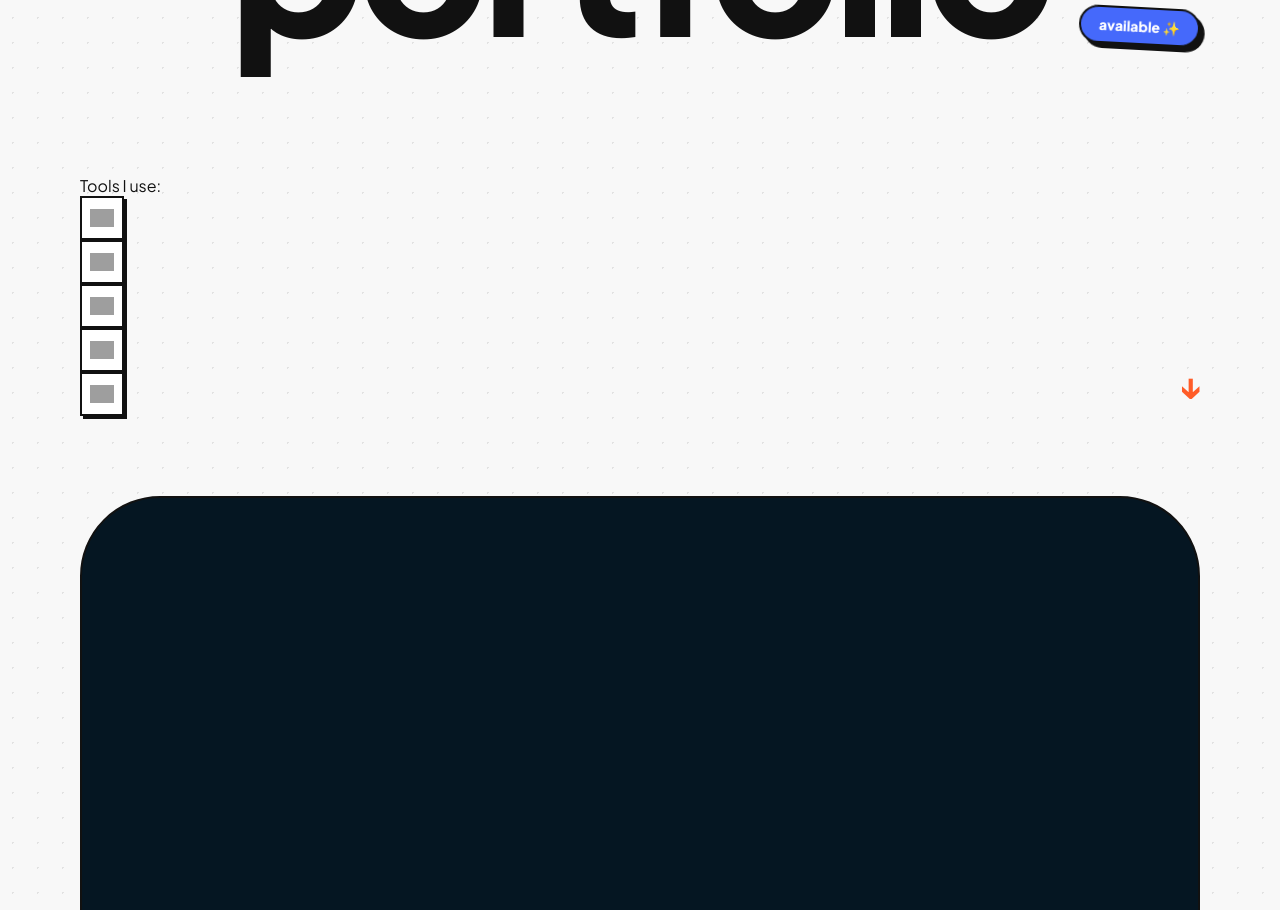
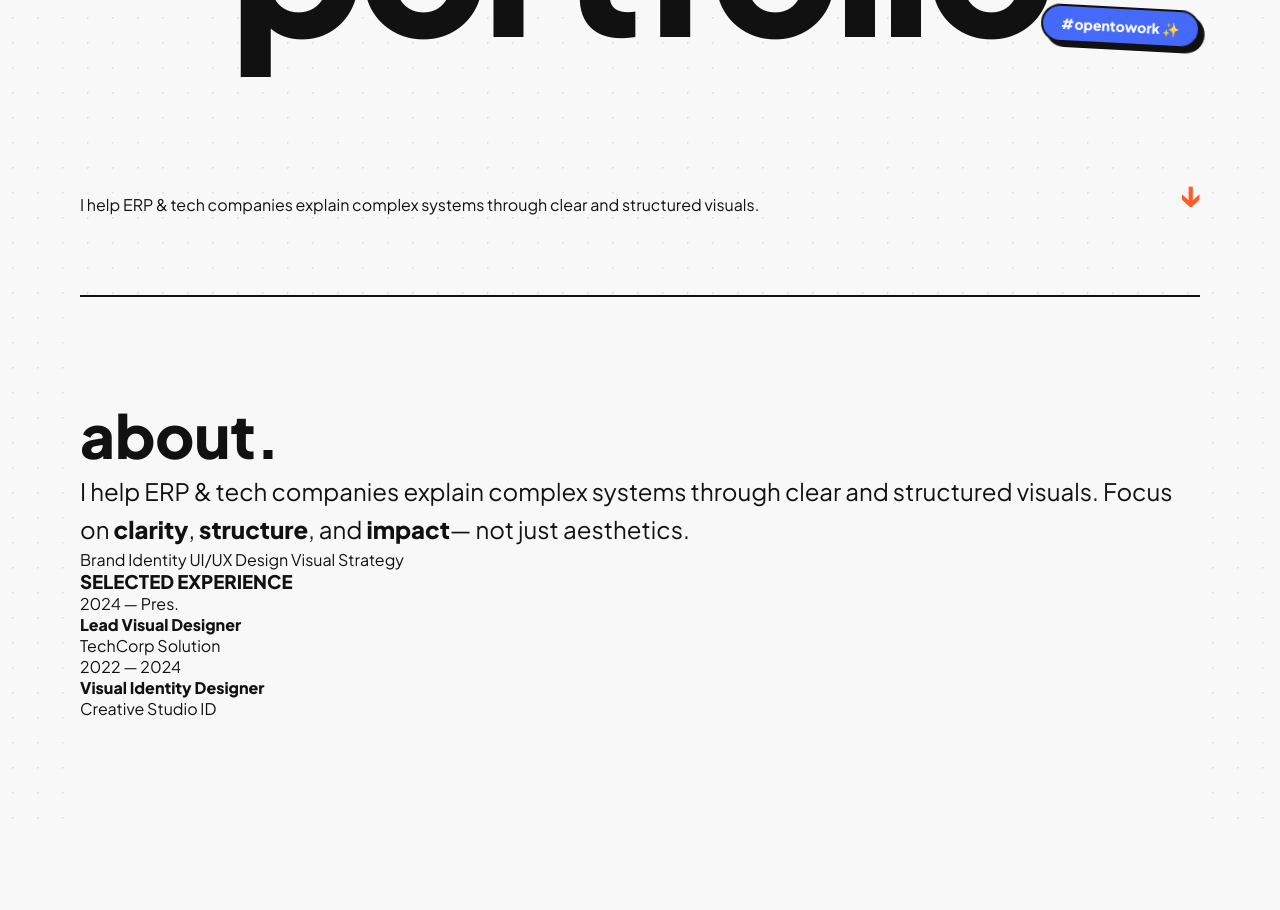
Before and after one commit to AyubWidiarko/portofolio, a plain HTML site: page index.html in a window 1280 px wide. Shown: the part 370-1280 px from the top of the page. After the commit the page ends 1189 px from the top, so only its background shows below. Drawn offline with nearby package versions, Linux system fonts and the light colour scheme; grey boxes are pictures that could not be loaded.

Commit message:
Update index.html

```diff
--- a/index.html
+++ b/index.html
@@ -4,6 +4,7 @@
     <meta charset="UTF-8">
     <meta name="viewport" content="width=device-width, initial-scale=1.0">
     <title>Ayub Widiarko | Visual Designer</title>
+
     <link rel="icon" type="image/png" href="https://i.imghippo.com/files/OW9589b.png">
     <link href="https://fonts.googleapis.com/css2?family=Plus+Jakarta+Sans:wght@400;600;800&display=swap" rel="stylesheet">
     <link rel="stylesheet" href="style.css">
@@ -36,26 +37,17 @@
             <div class="main-title-container">
                 <h1 class="hero-title">portfolio</h1>
                 <div class="box-badge name-label">ayub widiarko</div>
-                <div class="box-badge status-label">available ✨</div>
+                <div class="box-badge status-label">#opentowork ✨</div>
             </div>
 
             <div class="hero-footer">
-                <div class="tools-container">
-                    <span class="tools-label">Tools I use:</span>
-                    <div class="tools-wrapper">
-                        <div class="tool-icon-box"><img src="https://cdn.worldvectorlogo.com/logos/figma-5.svg" class="tool-img"></div>
-                        <div class="tool-icon-box"><img src="https://cdn.worldvectorlogo.com/logos/adobe-illustrator-cc-icon.svg" class="tool-img"></div>
-                        <div class="tool-icon-box"><img src="https://cdn.worldvectorlogo.com/logos/adobe-photoshop-2.svg" class="tool-img"></div>
-                        <div class="tool-icon-box"><img src="https://cdn.worldvectorlogo.com/logos/after-effects-cc-1.svg" class="tool-img"></div>
-                        <div class="tool-icon-box"><img src="https://cdn.worldvectorlogo.com/logos/adobe-premiere-pro-cc-icon.svg" class="tool-img"></div>
-                    </div>
-                </div>
+                <p class="hero-sub">I help ERP & tech companies explain complex systems through clear and structured visuals.</p>
                 <div class="scroll-down">↓</div>
             </div>
         </section>
 
         <section id="work" class="work-section">
-            <div class="work-box-dark">
+            <div class="work-card-dark">
                 </div>
         </section>
 
@@ -65,12 +57,15 @@
                     <h2 class="section-title">about<span class="dot-orange">.</span></h2>
                     <p class="about-text">
                         I help ERP & tech companies explain complex systems through clear and structured visuals.
+                        Focus on <strong>clarity</strong>, <strong>structure</strong>, and <strong>impact</strong>— not just aesthetics.
                     </p>
                     <div class="tag-group">
                         <span class="tag">Brand Identity</span>
                         <span class="tag">UI/UX Design</span>
+                        <span class="tag">Visual Strategy</span>
                     </div>
                 </div>
+
                 <div class="about-right">
                     <h3 class="exp-title">SELECTED EXPERIENCE</h3>
                     <div class="exp-list">
@@ -81,6 +76,13 @@
                                 <p>TechCorp Solution</p>
                             </div>
                         </div>
+                        <div class="exp-item">
+                            <span class="exp-date">2022 — 2024</span>
+                            <div class="exp-content">
+                                <h4>Visual Identity Designer</h4>
+                                <p>Creative Studio ID</p>
+                            </div>
+                        </div>
                     </div>
                 </div>
             </div>
@@ -88,15 +90,23 @@
     </div>
 
     <script src="https://cdnjs.cloudflare.com/ajax/libs/gsap/3.12.2/gsap.min.js"></script>
+    <script src="https://cdnjs.cloudflare.com/ajax/libs/gsap/3.12.2/ScrollTrigger.min.js"></script>
     <script>
         window.addEventListener('load', () => {
+            gsap.registerPlugin(ScrollTrigger);
             const tl = gsap.timeline();
-            gsap.set(".box-badge", { opacity: 0, scale: 0 });
-            tl.from(".nav", { y: -20, opacity: 0, duration: 0.6 })
-              .from(".hero-title", { y: 40, opacity: 0, duration: 0.8, ease: "power4.out" }, "-=0.2")
-              .to(".box-badge", { opacity: 1, scale: 1, duration: 0.5, stagger: 0.1, ease: "back.out(1.7)" }, "-=0.4")
-              .from(".tools-container", { opacity: 0, y: 15, duration: 0.5 }, "-=0.2")
-              .from(".tool-icon-box", { opacity: 0, scale: 0.5, stagger: 0.05, duration: 0.4 }, "-=0.3");
+
+            gsap.set(".box-badge", { opacity: 1, scale: 0 });
+
+            tl.from(".nav", { y: -20, opacity: 0, duration: 0.8 })
+              .from(".hero-title", { y: 60, opacity: 0, duration: 1, ease: "power4.out" }, "-=0.4")
+              .to(".box-badge", { scale: 1, duration: 0.6, stagger: 0.2, ease: "back.out(1.7)" }, "-=0.6")
+              .from(".hero-sub, .scroll-down", { opacity: 0, y: 10, duration: 0.8 }, "-=0.4");
+
+            gsap.from(".about-grid", {
+                scrollTrigger: { trigger: ".about-section", start: "top 85%" },
+                y: 40, opacity: 0, duration: 1, ease: "power3.out"
+            });
         });
     </script>
 </body>
```
